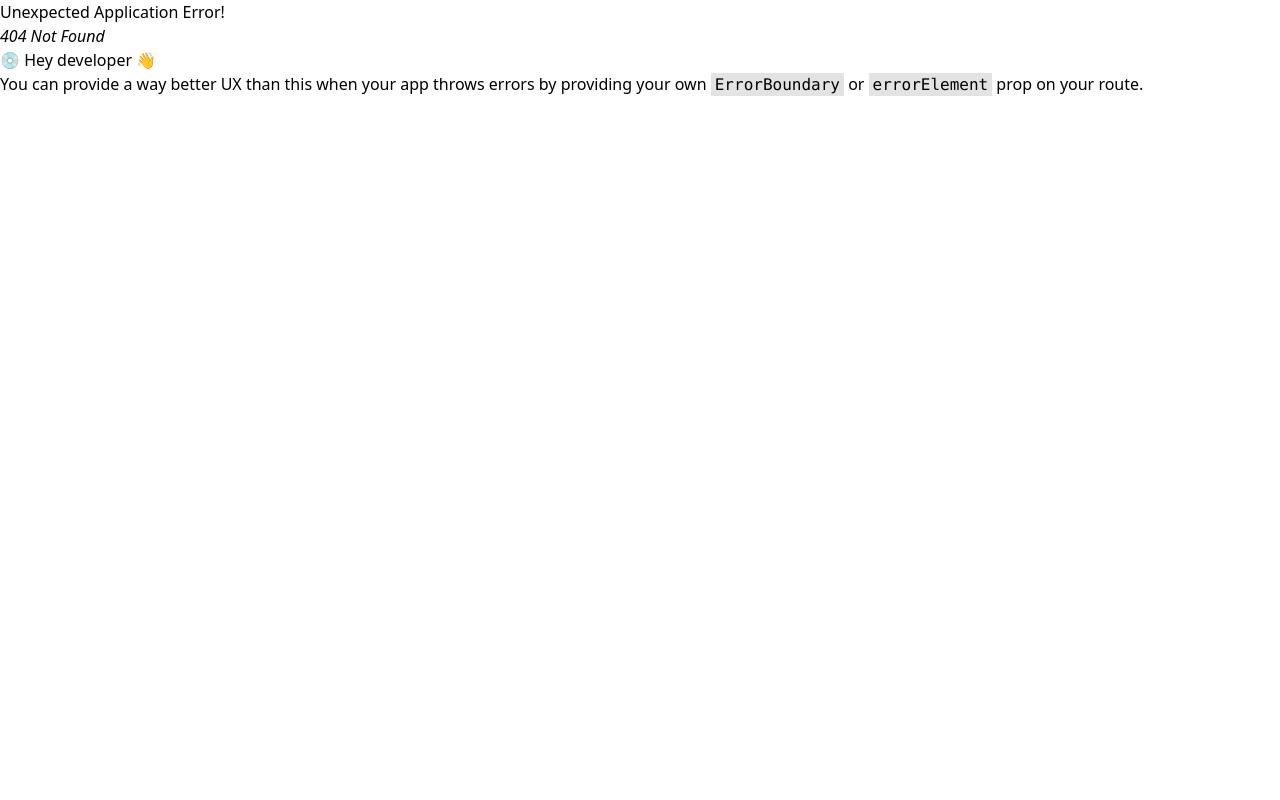
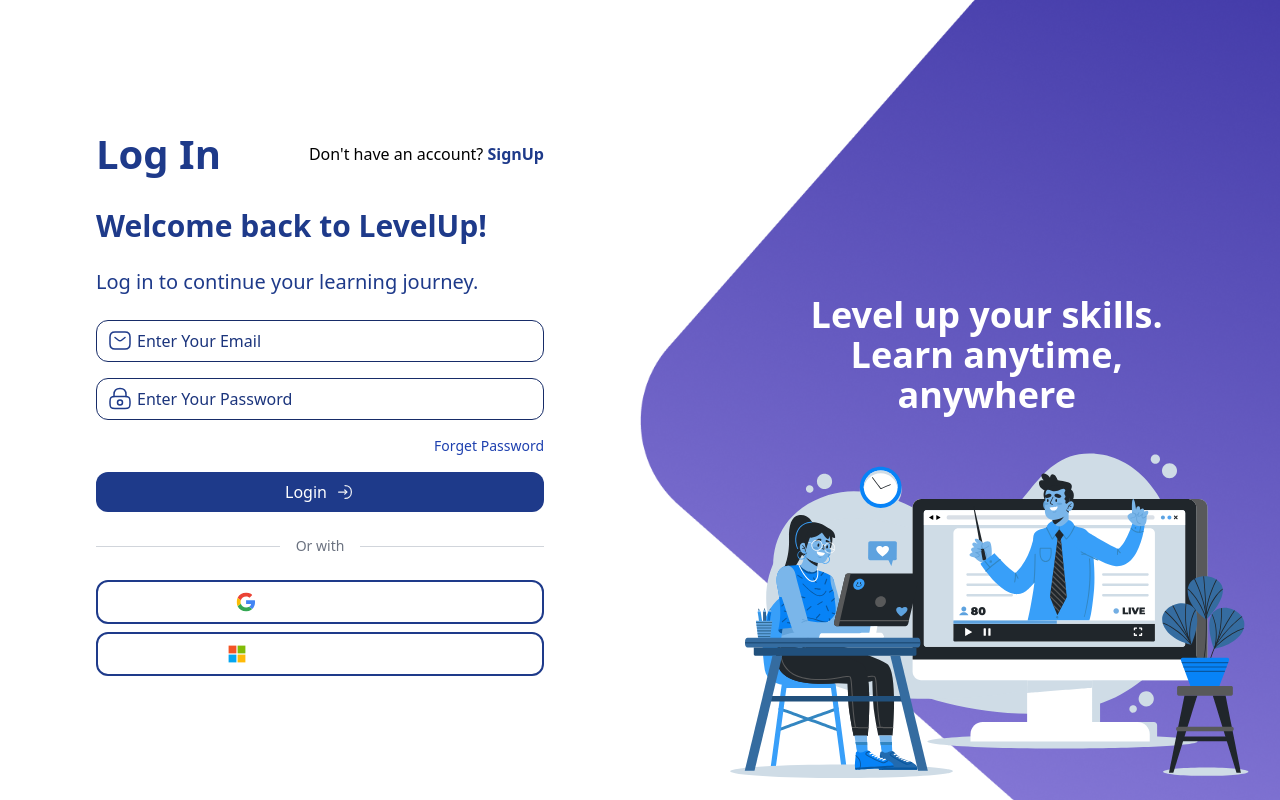
Before and after one commit to YoussefMo-22/LMS-frontend, a React (Vite) app: page / in a window 1280 px wide. Before the commit this address had no page. Built offline with nearby package versions, Linux system fonts and the light colour scheme.

Commit message:
handle routes error

```diff
--- a/src/routes/router.tsx
+++ b/src/routes/router.tsx
@@ -11,9 +11,9 @@
 const router = createBrowserRouter(
     createRoutesFromElements(
         <>
-        <Route index path="/login" element={<LoginPage />}/>
-        <Route index path="/forgot-password" element={<ForgetPassword />}/>
-        <Route index path="/reset-password" element={<ResetPassword />}/>
+        <Route path="/" element={<LoginPage />}/>
+        <Route path="/forgot-password" element={<ForgetPassword />}/>
+        <Route path="/reset-password" element={<ResetPassword />}/>
         <Route path="/register" element={<RegisterPage />}/>
         </>
     )
```
